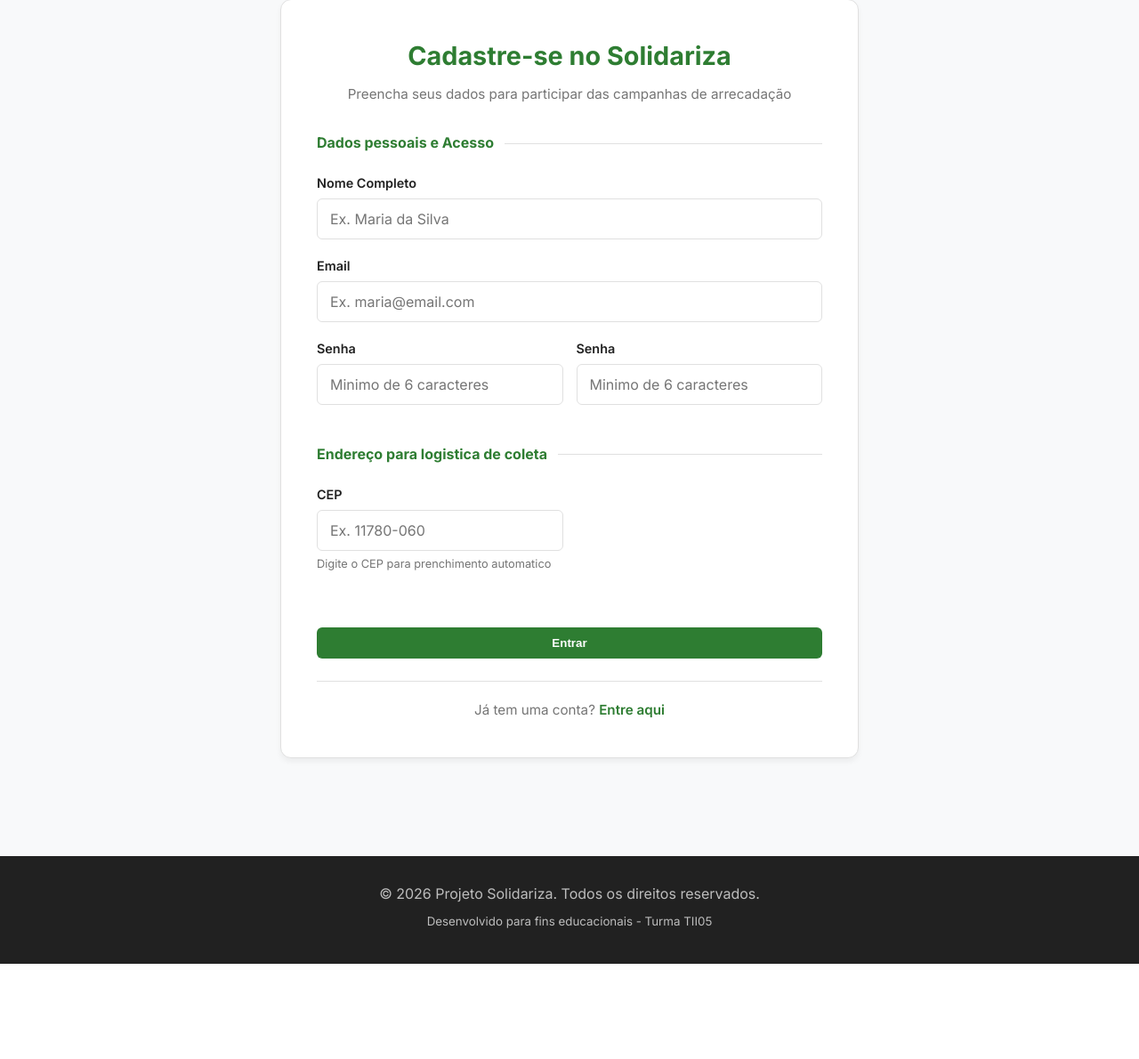
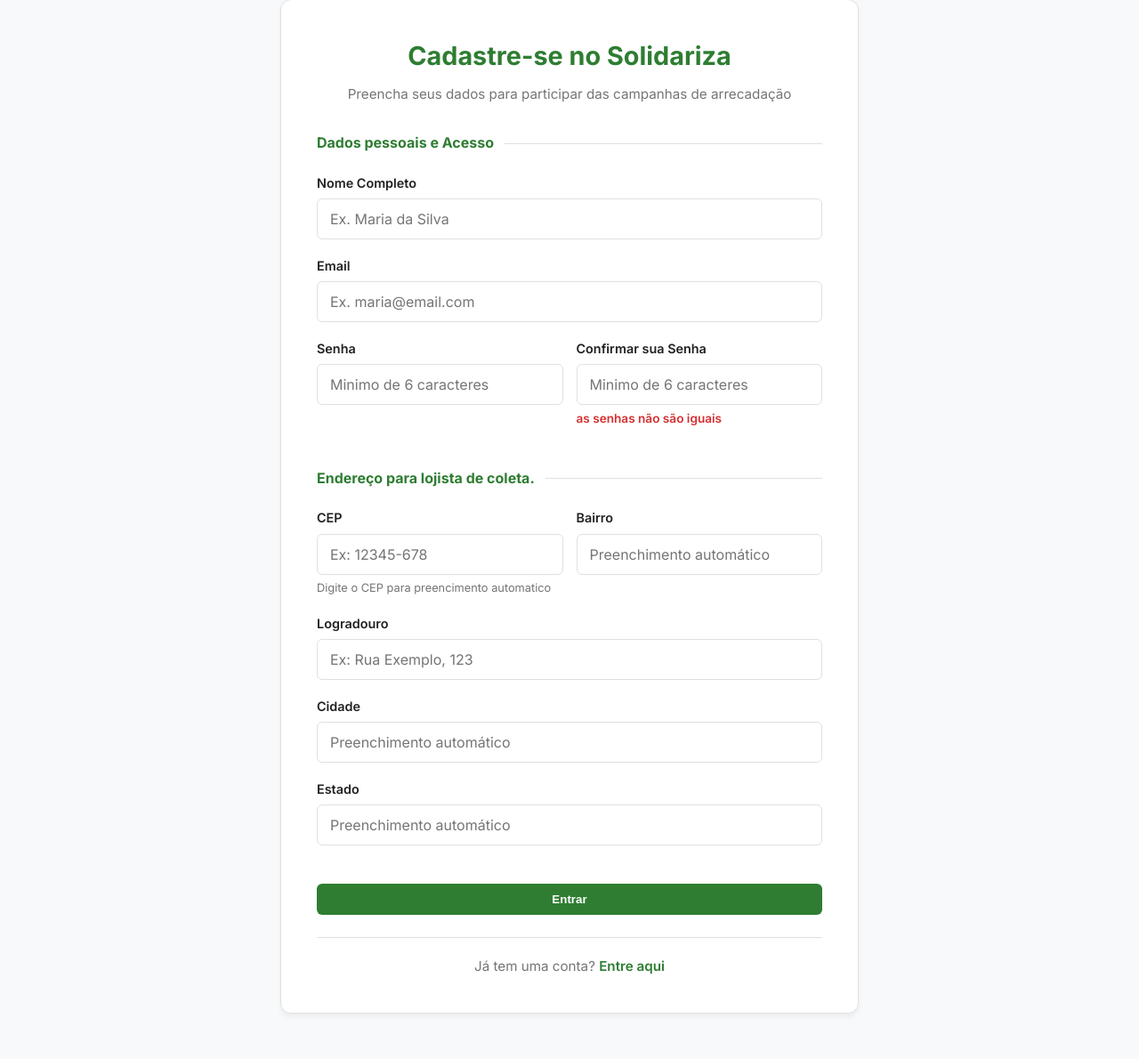
Before and after one commit to patonunes12/UCO7---TII05, a PHP site: page /cadastro.php in a window 1280 px wide. Shown: the part 157-1347 px from the top of the page at 89% size. Before the commit the page ends 1240 px from the top, so only its background shows below. Run offline with PHP 8.4, Linux system fonts and the light colour scheme.

Commit message:
sei como é

```diff
--- a/Projeto solidariza/assets/css/style.css
+++ b/Projeto solidariza/assets/css/style.css
@@ -583,3 +583,28 @@ html {
         gap: 0;
     }
 }
+
+/* ==========================================================================
+   12. ESTADOS DE VALIDAÇÃO DE FORMULÁRIOS (AULA 07)
+   ========================================================================== */
+/* Borda vermelha suave para indicar erro de preenchimento */
+.grupo-input input.input-erro {
+    border-color: #D32F2F;
+    box-shadow: 0 0 0 3px rgba(211, 47, 47, 0.15);
+}
+
+/* Borda verde para confirmar que o campo está válido */
+.grupo-input input.input-sucesso {
+    border-color: var(--cor-primaria);
+    box-shadow: 0 0 0 3px var(--cor-fundo-card);
+}
+
+/* Texto de alerta abaixo dos inputs */
+.mensagem-erro,
+.texto-erro {
+    color: #D32F2F;
+    font-size: 0.85rem;
+    font-weight: 600;
+    margin-top: 5px;
+    min-height: 18px; /* Evita que o layout fique "pulando" quando a mensagem aparece */
+}
--- /dev/null
+++ b/Projeto solidariza/assets/js/validacao.js
@@ -0,0 +1,25 @@
+const formCadastro = document.getElementById('form-cadastro')
+
+if(formCadastro){
+const inputCep = document.getElementById('cep')
+const inputUf = document.getElementById('uf')
+const inputSenha = document.getElementById('senha')
+const inputConfirmasenha = document.getElementById('confirmar-senhas')
+const erroSenha = document.getElementById('erro-senha')
+const msgCepStatus = document.getElementById('cep-status')
+
+}
+
+inputCep.addEventListener('input', () => {
+    let valorCep = event.target.value.replace(/\D/g, '');
+
+    valor = valor.substring (0, 8);
+
+    if(valor.length > 5) {
+        valor = valor.replace(/(\d{5})(\d)/, '$1-$2');
+    }
+    event.target.value = valor;
+
+    inputCep.classList.remove('erro');
+
+});
--- a/Projeto solidariza/cadastro.php
+++ b/Projeto solidariza/cadastro.php
@@ -49,7 +49,8 @@
                             >
                         </div>
 
-                        <div class="grupo-input"><label for="senha">Senha</label>
+                        <div class="grupo-input">
+                            <label for="senha">Confirmar sua Senha</label>
                             <input
                                 type="password"
                                 id="senha"
@@ -58,31 +59,76 @@
                                 minlength="6"
                                 required
                             >
-
+                            <small id="erro-senha" class="mensagem-erro">as senhas não são iguais</small>
                         </div>
                     </div>
 
 
                 </fieldset>
             <fieldset class="grupo-secao">
-                    <legend>Endereço para logistica de coleta</legend>
+                <legend>Endereço para lojista de coleta.</legend>
                 <div class="linha-dupla">
                      <div class="grupo-input">
                         <label for="cep">CEP</label>
                         <input
                             type="text"
                             id="cep"
-                                placeholder="Ex. 11780-060"
+                            name="cep"
+                            placeholder="Ex: 12345-678"
                             maxlength="9"
+                            pattern="\d{5}-\d{3}"
                             required
                         >
-                            <small id="cep-status" class="texto-ajuda">Digite o CEP para prenchimento automatico</small>
+                        <small id="cep-status" class="texto-ajuda"> Digite o CEP para preencimento automatico</small>
                     </div>
-                        <div class="grupo-input"></div>
+                    <div class="grupo-input">
+                        <label for="bairro">Bairro</label>
+                        <input
+                            type="text"
+                            id="bairro"
+                            name="bairro"
+                            placeholder="Preenchimento automático"
 
+                            required
+                        >
                     </div>
-                    <div class="grupo-input"></div>
+                </div>
+                <div class="grupo-input">
+                    <label for="logradouro">Logradouro</label>
+                    <input
+                        type="text"
+                        id="logradouro"
+                        name="logradouro"
+                        placeholder="Ex: Rua Exemplo, 123"
+                        maxlength="200"
+                        required
+                    >
+                </div>
+
                 <div class="linha-dupla"></div>
+                <div class="grupo-input">
+                    <label for="localidade">Cidade</label>
+                    <input
+                        type="text"
+                        id="localidade"
+                        name="localidade"
+                        placeholder="Preenchimento automático"
+                        maxlength="100"
+                        required
+                    >
+                </div>
+
+                <div class="grupo-input">
+                    <label for="uf">Estado</label>
+                    <input
+                        type="text"
+                        id="uf"
+                        name="uf"
+                        placeholder="Preenchimento automático"
+                        maxlength="2"
+                        required
+                    >
+                </div>
             </fieldset>
                 <button type="submit" class="btn-bloco btn-sustentavel">Entrar</button>
             </form>
--- a/Projeto solidariza/includes/footer.php
+++ b/Projeto solidariza/includes/footer.php
@@ -6,6 +6,7 @@
 
 </footer>
     <script src="assets/js/main.js"></script>
+    <script src="assets/js/validacao.js"></script>
 
     <script>
         const menutoggle = document.querySelector('.menu-toggles');
--- a/Projeto solidariza/includes/header.php
+++ b/Projeto solidariza/includes/header.php
@@ -25,7 +25,7 @@
                     <li><a href="index.php">Inicio </a></li>
                     <li><a href="#campanhas">Campanhas </a></li>
                     <li><a href="login.php">Entrar </a></li>
-                    <li><a href="cadastro">Cadastrar </a></li>
+                    <li><a href="cadastro.php">Cadastrar </a></li>
                 </ul>
             </nav>
         </div>
```
Lines whose indentation alone changed are shown as unchanged.
